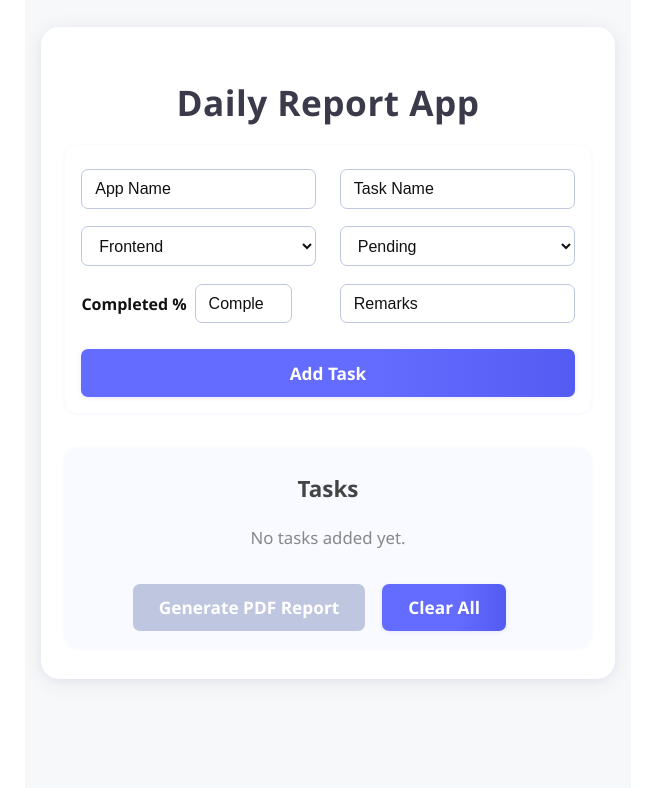
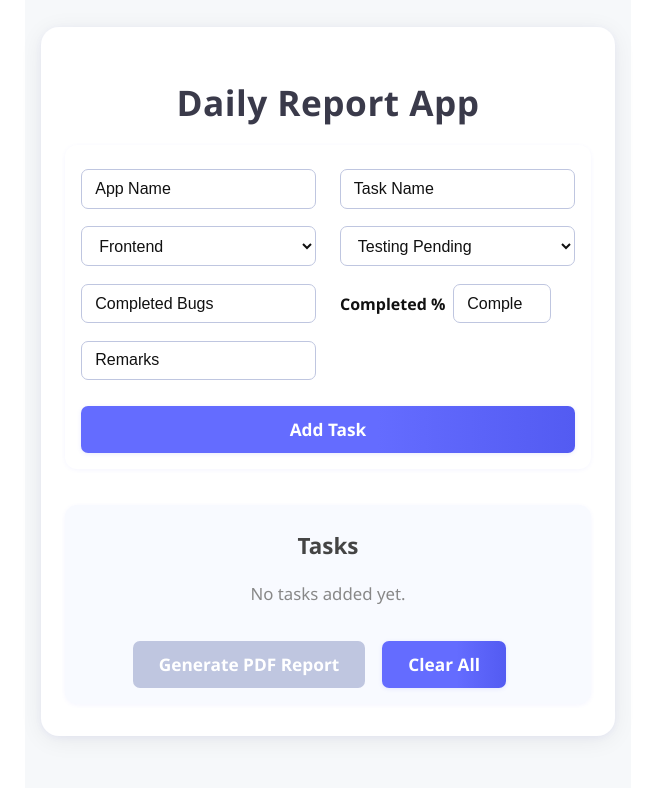
Before and after one commit to jitusuvan/daily-report, a React (Vite) app: page / in a window 1280 px wide. Shown: the top 788 px of the page, without its empty margins (312-967 px from the left). Built offline with nearby package versions, Linux system fonts and the light colour scheme.

Commit message:
Enhance App functionality by adding 'Completed Bugs' input field and updating status options; update metadata for dependencies.

```diff
--- a/src/App.jsx
+++ b/src/App.jsx
@@ -3,9 +3,8 @@ import { jsPDF } from 'jspdf';
 import './App.css';
 
 const statusOptions = [
-  'Pending',
+  'Testing Pending',
   'In Progress',
-  'Under Development',
   'Completed',
 ];
 
@@ -25,6 +24,8 @@ function App() {
   const [testCaseId, setTestCaseId] = useState('');
   const [bugsFound, setBugsFound] = useState('');
   const [tasks, setTasks] = useState([]);
+  const [completedBugs, setCompletedBugs] = useState('');
+
 
   const handleAddTask = () => {
     if (!appName || !taskName) return;
@@ -37,6 +38,7 @@ function App() {
         completedPercent: completedPercent || '0',
         category,
         remarks,
+        completedBugs,
         testCaseId: category === 'Testing' ? testCaseId : '',
         bugsFound: category === 'Testing' ? bugsFound : '',
       },
@@ -47,6 +49,7 @@ function App() {
     setRemarks('');
     setTestCaseId('');
     setBugsFound('');
+    setCompletedBugs('');
     setStatus(statusOptions[0]);
     // Do not clear category after adding a task
   };
@@ -116,6 +119,9 @@ function App() {
                 details += ` • No. of Bugs: ${task.bugsFound}`;
               }
             }
+            if (task.completedBugs && task.completedBugs !== '0') {
+              details += ` • Completed Bugs: ${task.completedBugs}`;
+            }
             y += 7; // More space for bigger font
             // Wrap details if too long
             const detailsLines = doc.splitTextToSize(details, 170);
@@ -137,6 +143,7 @@ function App() {
     setRemarks('');
     setTestCaseId('');
     setBugsFound('');
+    setCompletedBugs('');
     setTasks([]);
   };
 
@@ -149,6 +156,7 @@ function App() {
     setRemarks('');
     setTestCaseId('');
     setBugsFound('');
+    setCompletedBugs('');
     setTasks([]);
   };
 
@@ -188,6 +196,13 @@ function App() {
             <option key={opt} value={opt}>{opt}</option>
           ))}
         </select>
+        <input
+          type="text"
+          placeholder="Completed Bugs"
+          min="0"
+          value={completedBugs}
+          onChange={e => setCompletedBugs(e.target.value)}
+        />
         <label style={{ display: 'flex', alignItems: 'center', gap: '0.5em' }}>
           Completed %
           <input
@@ -239,6 +254,7 @@ function App() {
                   {Object.keys(groupedTasks[cat]).map(app => (
                     <div key={app} style={{ marginLeft: '1em', marginBottom: '1em' }}>
                       <strong>{app}</strong>
+
                       <ul>
                         {groupedTasks[cat][app].map((task, idx) => (
                           <li key={idx}>
@@ -249,6 +265,7 @@ function App() {
                                 {task.bugsFound && task.bugsFound !== '0' && `, No. of Bugs: ${task.bugsFound}`}
                               </>
                             )}
+                              {task.completedBugs && task.completedBugs !== '0' && `, Completed Bugs: ${task.completedBugs}`}
                           </li>
                         ))}
                       </ul>
```
